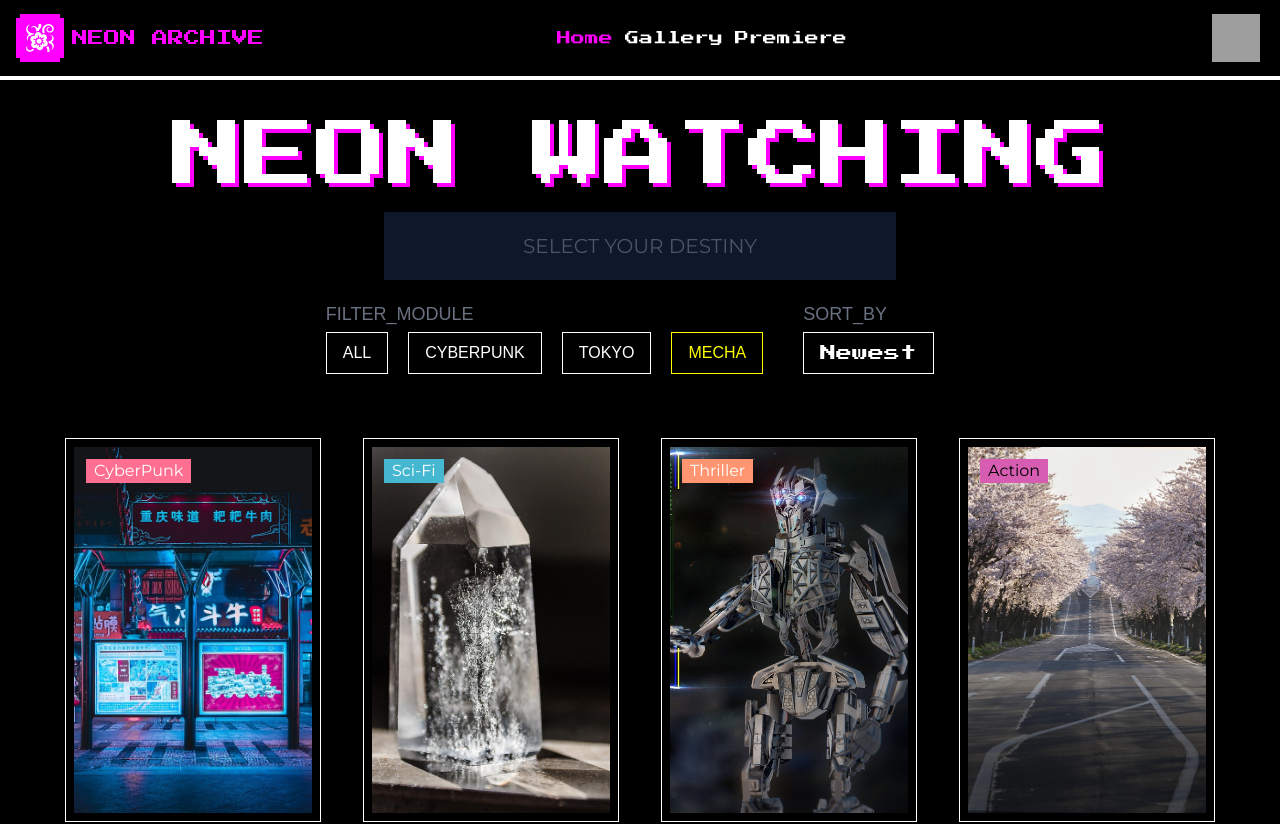
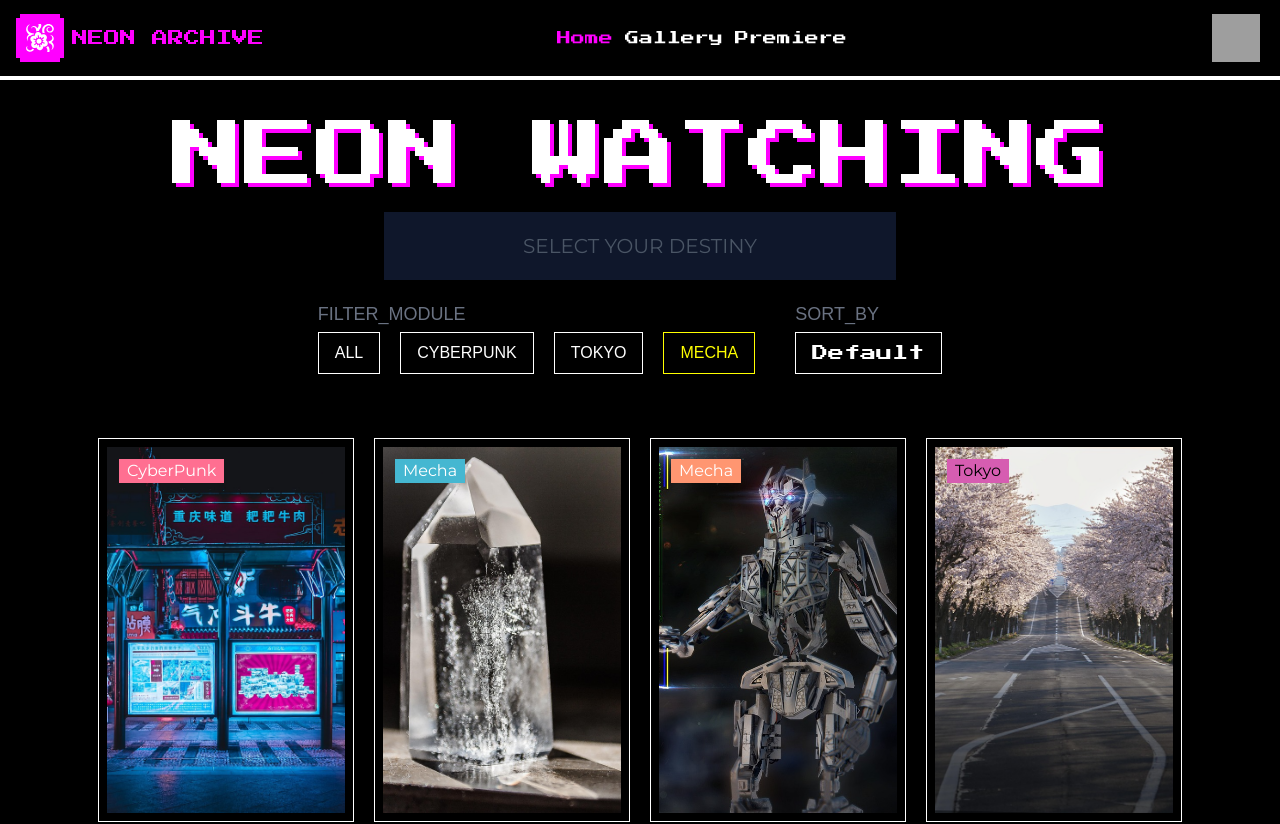
Before and after one commit to Graph2020/neon-website, a Next.js app: page / in a window 1280 px wide. Shown: the top 824 px of the page. Built offline with nearby package versions, Linux system fonts and the light colour scheme; grey boxes are pictures that could not be loaded; a web font is replaced by a local one.

Commit message:
add filter functionality via select and buttons

```diff
--- a/app/components/FilterModule.tsx
+++ b/app/components/FilterModule.tsx
@@ -2,17 +2,38 @@ import type { JSX } from "react";
 
 import React from "react";
 
-export default function FilterModule(): JSX.Element {
+export default function FilterModule({
+  handleFilter,
+  handleGenreFilter,
+}: {
+  handleFilter: (year: "oldest" | "newest" | null) => void;
+  handleGenreFilter: (genre: string | null) => void;
+}): JSX.Element {
   return (
     <div className="border-main font-headline mr-5 flex h-56 w-full flex-col items-start gap-5 self-end border-l-4 pl-5 sm:h-auto sm:flex-row sm:items-start sm:justify-center sm:gap-10 lg:border-none">
       <div>
         <h2 className="text-lg text-gray-500 uppercase">Filter_module</h2>
 
         <div className="flex flex-wrap gap-5 sm:flex-nowrap">
-          <button className="btn-hero">All</button>
-          <button className="btn-hero">CyberPunk</button>
-          <button className="btn-hero">Tokyo</button>
-          <button className="btn-hero border-pixelyellow text-pixelyellow hover:bg-pixelyellow hover:text-black">
+          <button onClick={() => handleGenreFilter(null)} className="btn-hero">
+            All
+          </button>
+          <button
+            onClick={() => handleGenreFilter("CyberPunk")}
+            className="btn-hero"
+          >
+            CyberPunk
+          </button>
+          <button
+            onClick={() => handleGenreFilter("Tokyo")}
+            className="btn-hero"
+          >
+            Tokyo
+          </button>
+          <button
+            onClick={() => handleGenreFilter("Mecha")}
+            className="btn-hero border-pixelyellow text-pixelyellow hover:bg-pixelyellow hover:text-black"
+          >
             Mecha
           </button>
         </div>
@@ -23,13 +44,17 @@ export default function FilterModule(): JSX.Element {
 
         <select
           className="font-main mt-1 w-fit appearance-none border bg-transparent px-4 py-2 text-white outline-none"
-          name=""
-          id=""
+          onChange={(e) =>
+            handleFilter(e.target.value as "oldest" | "newest" | null)
+          }
         >
           <option className="bg-black text-white" value="">
+            Default
+          </option>
+          <option className="bg-black text-white" value="newest">
             Newest
           </option>
-          <option className="bg-black text-white" value="">
+          <option className="bg-black text-white" value="oldest">
             Oldest
           </option>
         </select>
--- a/app/components/Serie.tsx
+++ b/app/components/Serie.tsx
@@ -14,7 +14,7 @@ export default function Serie({
   spanTextColor,
 }: SerieProps): JSX.Element {
   return (
-    <div className="font-body mt-10 flex h-max w-fit flex-col items-center gap-5 md:mx-auto">
+    <div className="font-body mt-10 flex h-max w-fit flex-col items-center gap-5">
       <div className="relative h-96 w-64 shrink-0 overflow-hidden border border-white">
         <span
           style={{ backgroundColor: spanColor, color: spanTextColor }}
--- a/app/const/index.ts
+++ b/app/const/index.ts
@@ -28,44 +28,49 @@ const series: SerieProps[] = [
     spanColor: "#FF6F91",
     spanTextColor: "#FFFFFF",
     id: nanoid(),
+    year: 2022,
   },
   {
     title: "Ghost in the Shell: SAC_2045",
     description:
       "In the year 2045, the world is in a state of sustainable war.",
-    genre: "Sci-Fi",
+    genre: "Mecha",
     imageUrl: "/images/crystal.png",
     spanColor: "#45B7D1",
     spanTextColor: "#FFFFFF",
     id: nanoid(),
+    year: 2020,
   },
   {
     title: "Psycho-Pass",
     description: "In a future society, the Sibyl System is a powerful network.",
-    genre: "Thriller",
+    genre: "Mecha",
     imageUrl: "/images/mecha.png",
     spanColor: "#FF9671",
     spanTextColor: "#FFFFFF",
     id: nanoid(),
+    year: 2012,
   },
   {
     title: "Attack on Titan",
     description: "In a world where humanity is on the brink of extinction.",
-    genre: "Action",
+    genre: "Tokyo",
     imageUrl: "/images/sakura.png",
     spanColor: "#D65DB1",
     spanTextColor: "#000000",
     id: nanoid(),
+    year: 2013,
   },
   {
     title: "Neon Genesis Evangelion",
     description:
       "In a post-apocalyptic world, teenagers are recruited to pilot giant mechs.",
-    genre: "Mecha",
+    genre: "CyberPunk",
     imageUrl: "/images/neon.png",
     spanColor: "#D65DB1",
     spanTextColor: "#FFFFFF",
     id: nanoid(),
+    year: 1995,
   },
 ];
 
--- a/app/sections/Hero.tsx
+++ b/app/sections/Hero.tsx
@@ -1,13 +1,30 @@
-import React from "react";
+"use client";
+import React, { useState } from "react";
+import { JSX } from "react";
 import Destiny from "../components/Destiny";
 import FilterModule from "../components/FilterModule";
 import Serie from "../components/Serie";
 import { series } from "../const";
 
-export default function Hero() {
-  const displaySeries = series.map((serie) => (
+export default function Hero(): JSX.Element {
+  const [serieYear, setSerieYear] = useState<"oldest" | "newest" | null>(null);
+  const [serieGenre, setSerieGenre] = useState<string | null>(null);
+
+  const genreFilter = series.filter(({ genre }) => {
+    if (!serieGenre) return true;
+    return genre.toLowerCase() === serieGenre.toLowerCase();
+  });
+
+  const sortedSeries = [...genreFilter].sort((a, b) => {
+    if (serieYear === "oldest") return a.year - b.year;
+    if (serieYear === "newest") return b.year - a.year;
+    return 0;
+  });
+
+  const displaySeries = sortedSeries.map((serie) => (
     <Serie key={serie.id} {...serie} />
   ));
+
   return (
     <main className="center-element relative min-h-screen w-full flex-col gap-5 overflow-hidden p-10">
       {/* <video
@@ -21,8 +38,11 @@ export default function Hero() {
       </video> */}
       <h1 className="text-title">Neon Watching</h1>
       <Destiny />
-      <FilterModule />
-      <div className="flex w-full flex-col items-center p-1 md:flex-row md:flex-wrap md:items-baseline">
+      <FilterModule
+        handleFilter={setSerieYear}
+        handleGenreFilter={setSerieGenre}
+      />
+      <div className="flex w-full flex-col items-center gap-5 p-1 md:flex-row md:flex-wrap md:items-baseline md:justify-center">
         {displaySeries}
       </div>
     </main>
--- a/app/types/type.ts
+++ b/app/types/type.ts
@@ -12,6 +12,7 @@ type SerieProps = {
   spanColor: string;
   spanTextColor: string;
   id: string;
+  year: number;
 };
 
 export type { LinkType, SerieProps };
```
